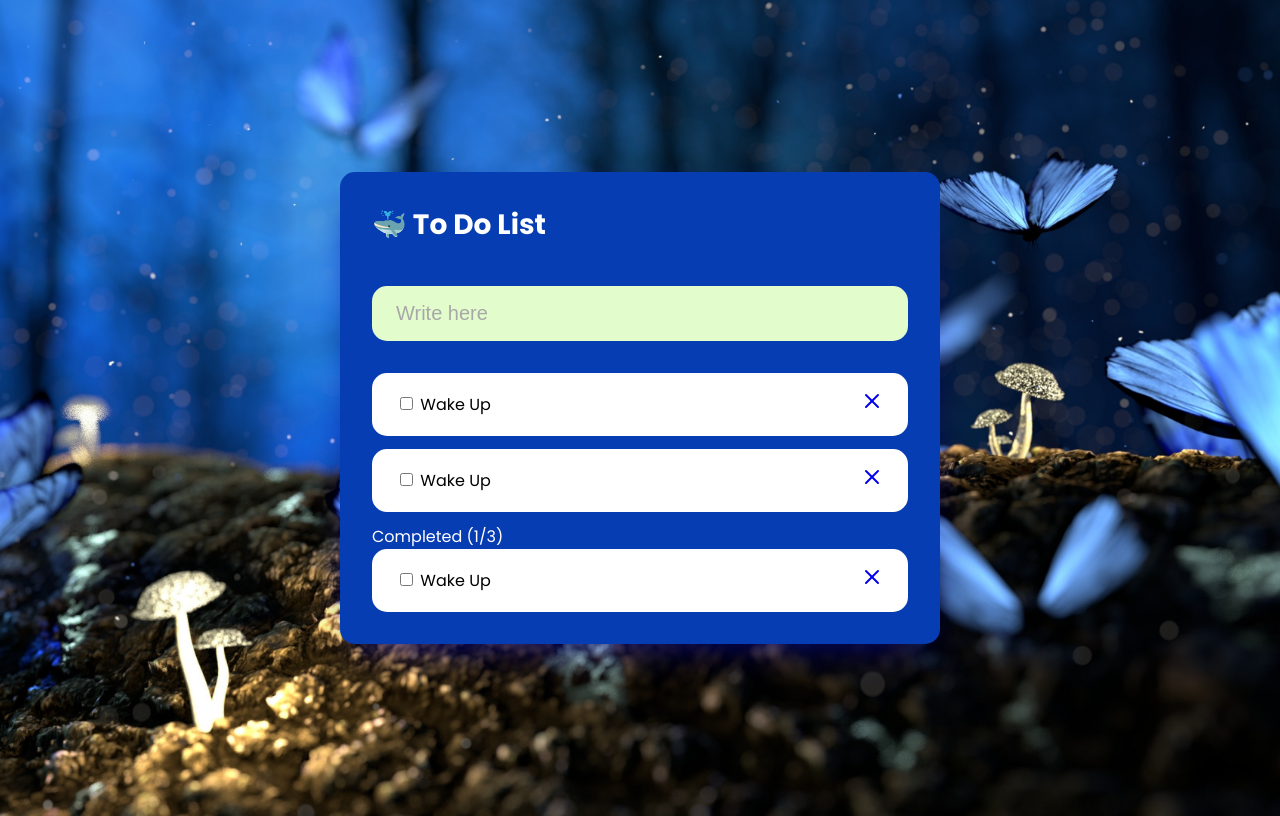
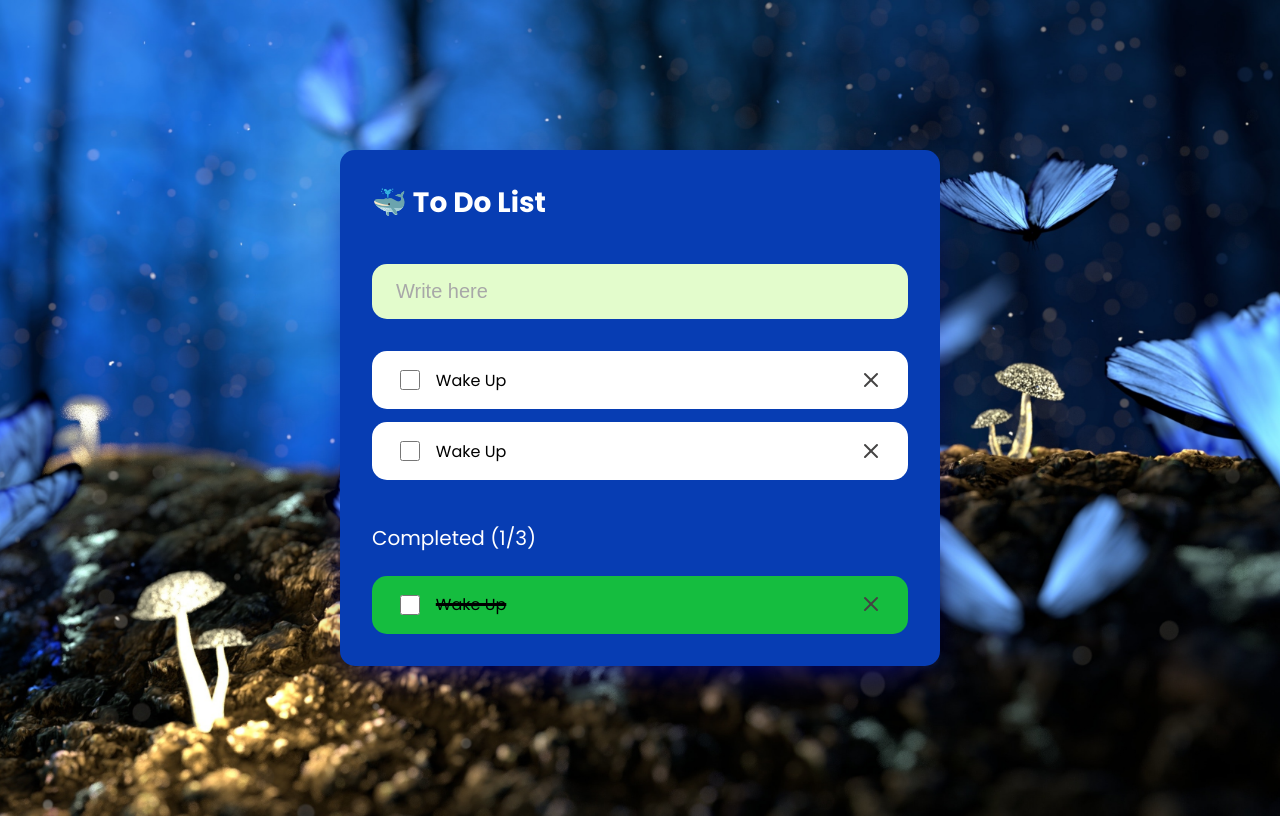
Before and after one commit to YaroslavKS/ToDoApp, a plain HTML site: page index.html in a window 1280 px wide. Drawn offline with Linux system fonts and the light colour scheme.

Commit message:
endstyle+debugging

```diff
--- a/index.html
+++ b/index.html
@@ -37,7 +37,7 @@
                     </a>
                 </div>
             </div>
-        <div class="complated-todos">
+        <div class="completed-todos">
             <div class="completed-title">Completed (1/3)</div>
             <div class="todo-item">
                 <span>
--- a/style.css
+++ b/style.css
@@ -43,11 +43,11 @@ body {
     color: rgb(168, 168, 168);
 }
 .todos,
-.completed-todo,
+.completed-todos,
 .uncompleted-todos {
     display: flex;
     flex-direction: column;
-    gap: 0.8rem;
+    gap: .8rem;
 }
 .todo-item {
     background-color: rgb(255, 255, 255);
@@ -59,5 +59,29 @@ body {
     color: rgb(0, 0, 0);
 }
 .todo-item span {
-
+    display: flex;
+    align-items: center;
+    gap: .8rem;
 }
+.todo-item input[type=checkbox] {
+    width: 20px;
+    height: 20px;
+    accent-color: rgb(21, 189, 63) ;
+}
+.todo-item a {
+    width: 25px;
+    height: 25px;
+    color: rgb(68, 67, 67);
+}
+.todo-item a svg {
+    pointer-events: none;
+}
+.completed-todos .todo-item {
+    background-color: rgb(21, 189, 63);
+    text-decoration: line-through 2.5px;
+}
+.completed-title {
+    font-size: 20px;
+    margin-top: 30px;
+    margin-bottom: 10px;
+}
```
